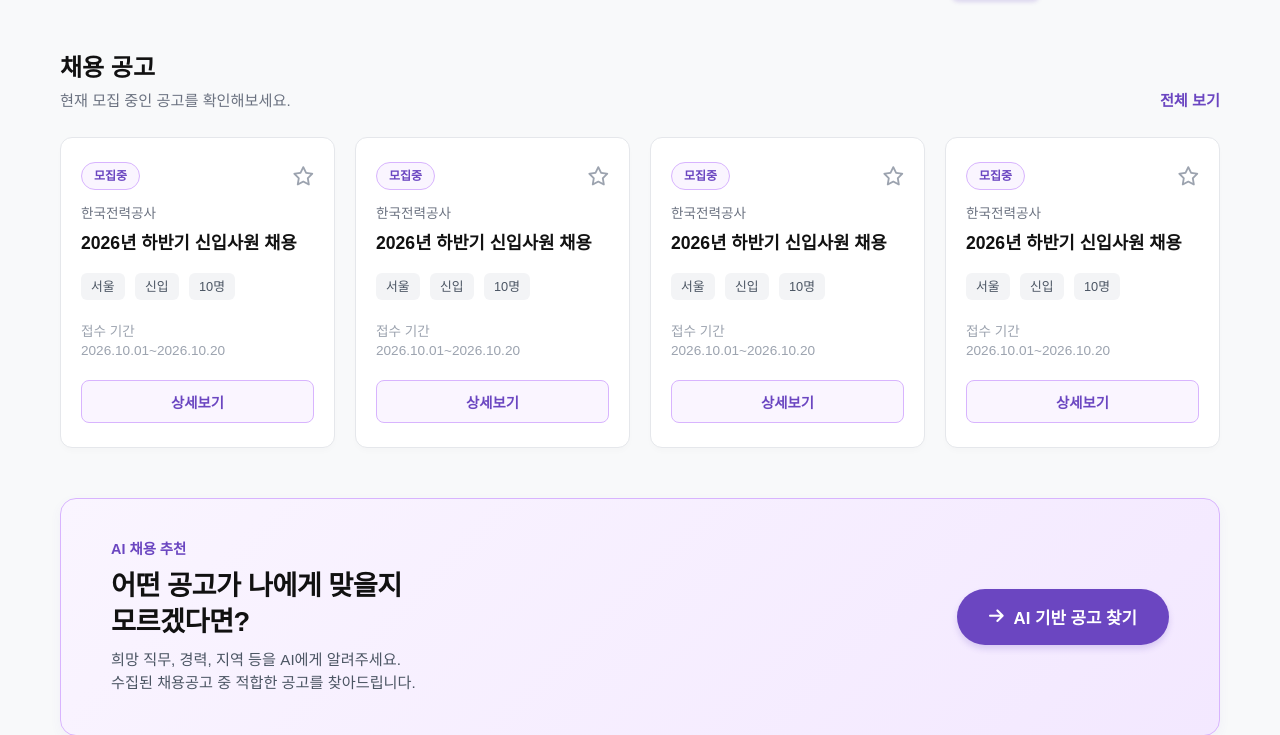
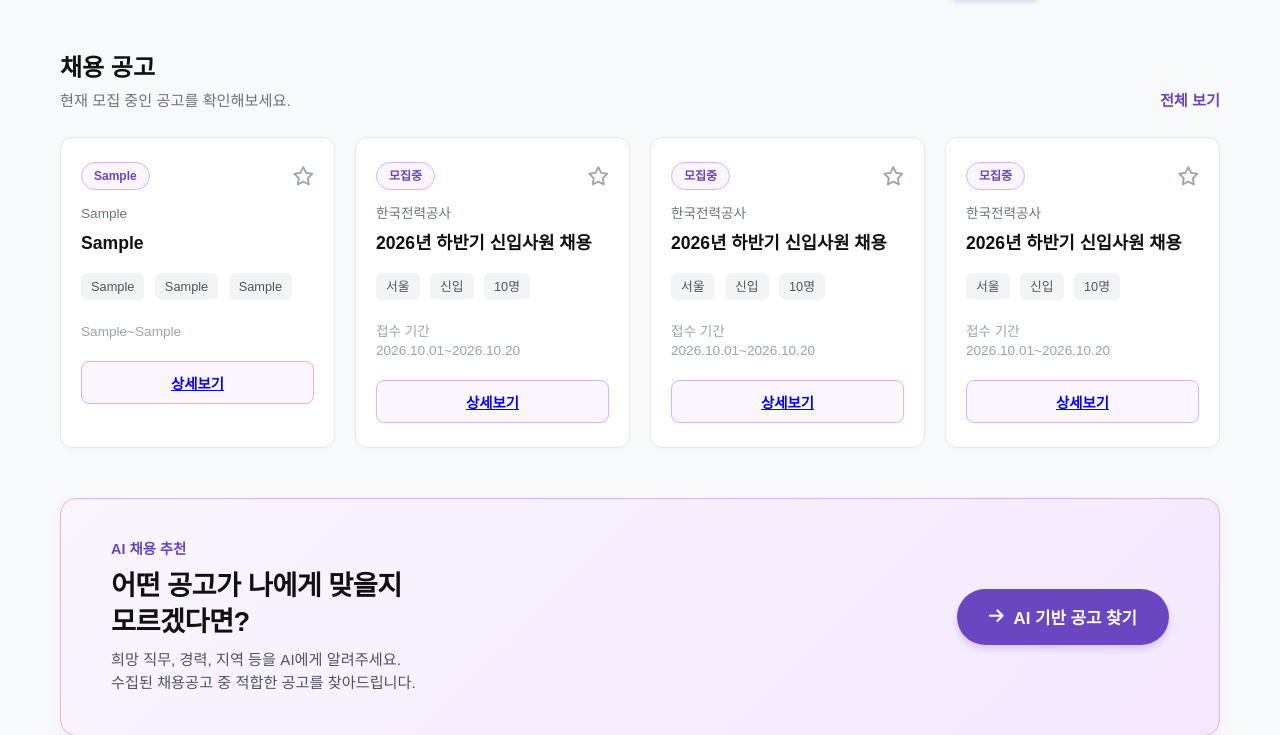
Before and after one commit to mikuchan1004/cruder, a FastAPI app: template templates/main.html in a window 1280 px wide. Shown: the part 298-1033 px from the top of the page. Run offline with FastAPI, Linux system fonts and the light colour scheme; the template is opened without the code that fills it: most values are stand-ins (such as "Sample title", 1, 10 or a date in 2020).

Commit message:
풀 요망

```diff
--- a/templates/main.html
+++ b/templates/main.html
@@ -41,23 +41,24 @@
             </div>
 
             <div class="job-grid">
+             {% for job in jobs%}
                 <!-- 공고 카드 1 -->
                 <article class="job-card">
                     <div class="card-header">
-                        <span class="badge recruiting">모집중</span>
+                        <span class="badge recruiting">{{job.ongoing_yn}}</span>
                         <i class="fa-regular fa-star icon-bookmark"></i>
                     </div>
                     <div class="card-body">
-                        <span class="company-name">한국전력공사</span>
-                        <h3 class="job-title">2026년 하반기 신입사원 채용</h3>
+                        <span class="company-name">{{job.inst_nm}}</span>
+                        <h3 class="job-title">{{job.recrut_pbanc_ttl}}</h3>
                         <div class="tags">
-                            <span>서울</span>
-                            <span>신입</span>
-                            <span>10명</span>
+                            <span>{{job.recrut_pbanc_ttl}}</span>
+                            <span>{{job.recrut_se_nm}}</span>
+                            <span>{{job.recrut_nope}}</span>
                         </div>
-                        <p class="date">접수 기간<br>2026.10.01~2026.10.20</p>
+                        <p class="date">{{job.pbanc_bgng_ymd}}~{{job.pbanc_end_ymd}}</p>
                     </div>
-                    <button class="btn-detail">상세보기</button>
+                    <button class="btn-detail"><a href="{{job.src_url}}">상세보기</a></button>
                 </article>
 
                 <!-- 공고 카드 2 -->
@@ -76,7 +77,7 @@
                         </div>
                         <p class="date">접수 기간<br>2026.10.01~2026.10.20</p>
                     </div>
-                    <button class="btn-detail">상세보기</button>
+                    <button class="btn-detail"><a href="{{job.src_url}}">상세보기</a></button>
                 </article>
 
                 <!-- 공고 카드 3 -->
@@ -95,7 +96,7 @@
                         </div>
                         <p class="date">접수 기간<br>2026.10.01~2026.10.20</p>
                     </div>
-                    <button class="btn-detail">상세보기</button>
+                     <button class="btn-detail"><a href="{{job.src_url}}">상세보기</a></button>
                 </article>
 
                 <!-- 공고 카드 4 -->
@@ -114,9 +115,11 @@
                         </div>
                         <p class="date">접수 기간<br>2026.10.01~2026.10.20</p>
                     </div>
-                    <button class="btn-detail">상세보기</button>
+                     <button class="btn-detail"><a href="{{job.src_url}}">상세보기</a></button>
                 </article>
+              {% endfor %}
             </div>
+
         </section>
 
         <!-- AI 채용 추천 배너 영역 -->
```
Also changed, not shown: router/main_router.py (+24 -2 lines).
